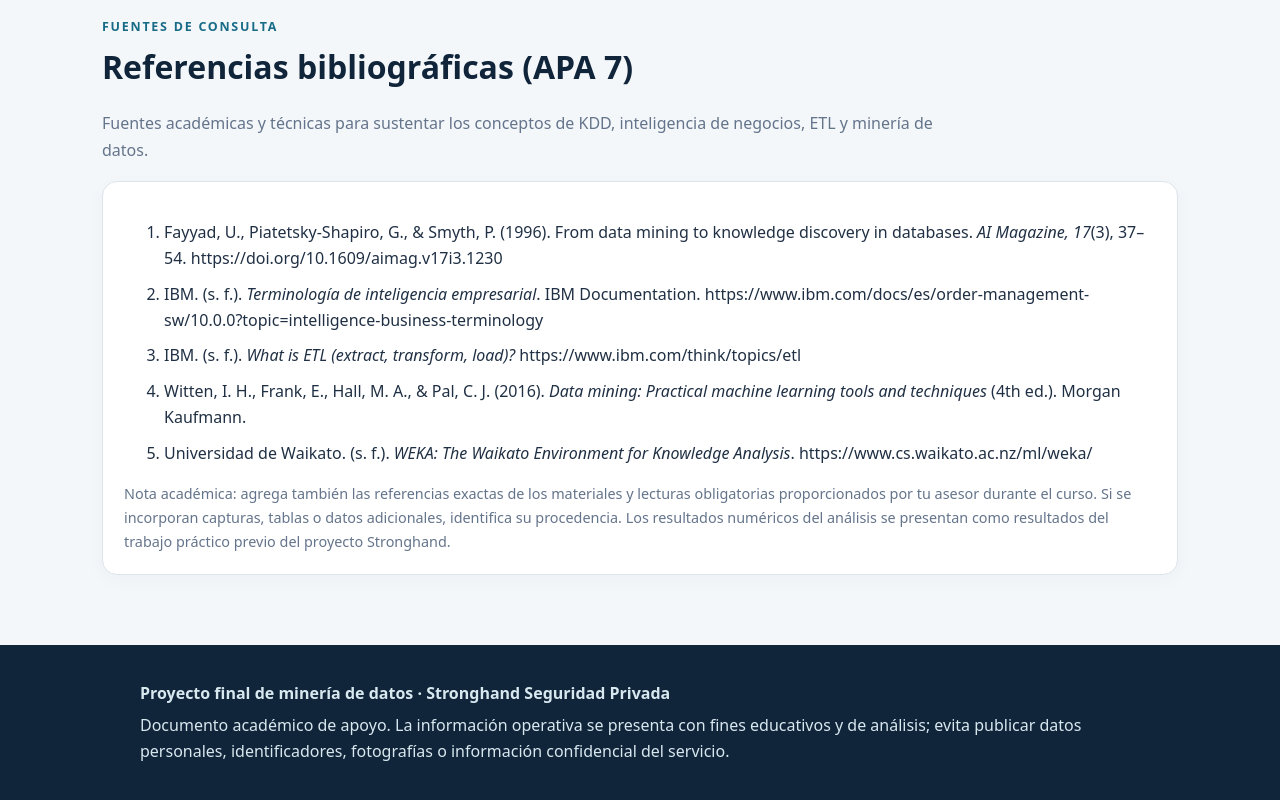
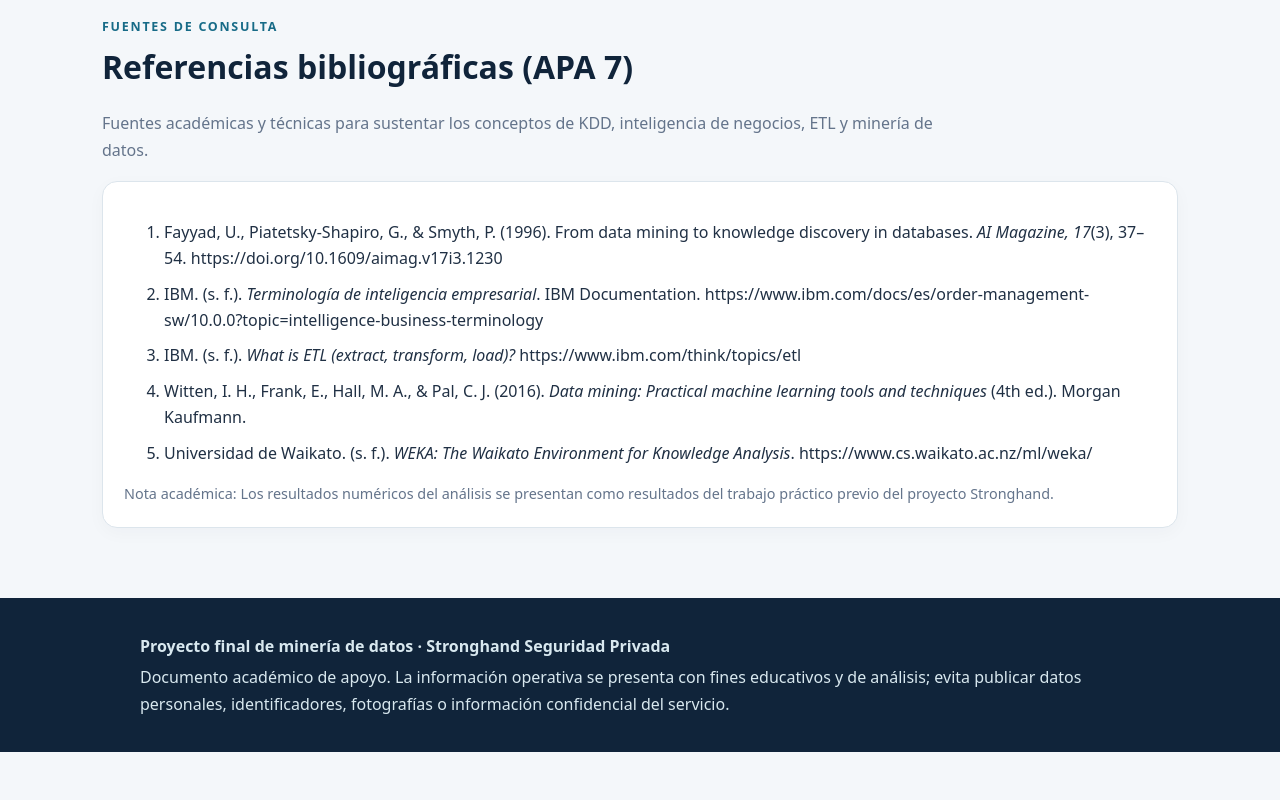
Before and after one commit to zunigaperezjulioyajaciel-web/Proyecto-mineria-datos., a plain HTML site: page index.html in a window 1280 px wide. Shown: the part 8479-9279 px from the top of the page. After the commit the page ends 9231 px from the top, so only its background shows below. Drawn offline with Linux system fonts and the light colour scheme.

Commit message:
Update academic note in index.html
Removed unnecessary reference note and retained key analysis results.

```diff
--- a/index.html
+++ b/index.html
@@ -175,7 +175,7 @@ a{color:#126b8b} .refs li{margin:9px 0;overflow-wrap:anywhere}
  <li>Witten, I. H., Frank, E., Hall, M. A., & Pal, C. J. (2016). <i>Data mining: Practical machine learning tools and techniques</i> (4th ed.). Morgan Kaufmann.</li>
  <li>Universidad de Waikato. (s. f.). <i>WEKA: The Waikato Environment for Knowledge Analysis</i>. https://www.cs.waikato.ac.nz/ml/weka/</li>
  </ol>
- <p class="small muted">Nota académica: agrega también las referencias exactas de los materiales y lecturas obligatorias proporcionados por tu asesor durante el curso. Si se incorporan capturas, tablas o datos adicionales, identifica su procedencia. Los resultados numéricos del análisis se presentan como resultados del trabajo práctico previo del proyecto Stronghand.</p>
+ <p class="small muted">Nota académica: Los resultados numéricos del análisis se presentan como resultados del trabajo práctico previo del proyecto Stronghand.</p>
  </article>
 </section>
 </main>
```
